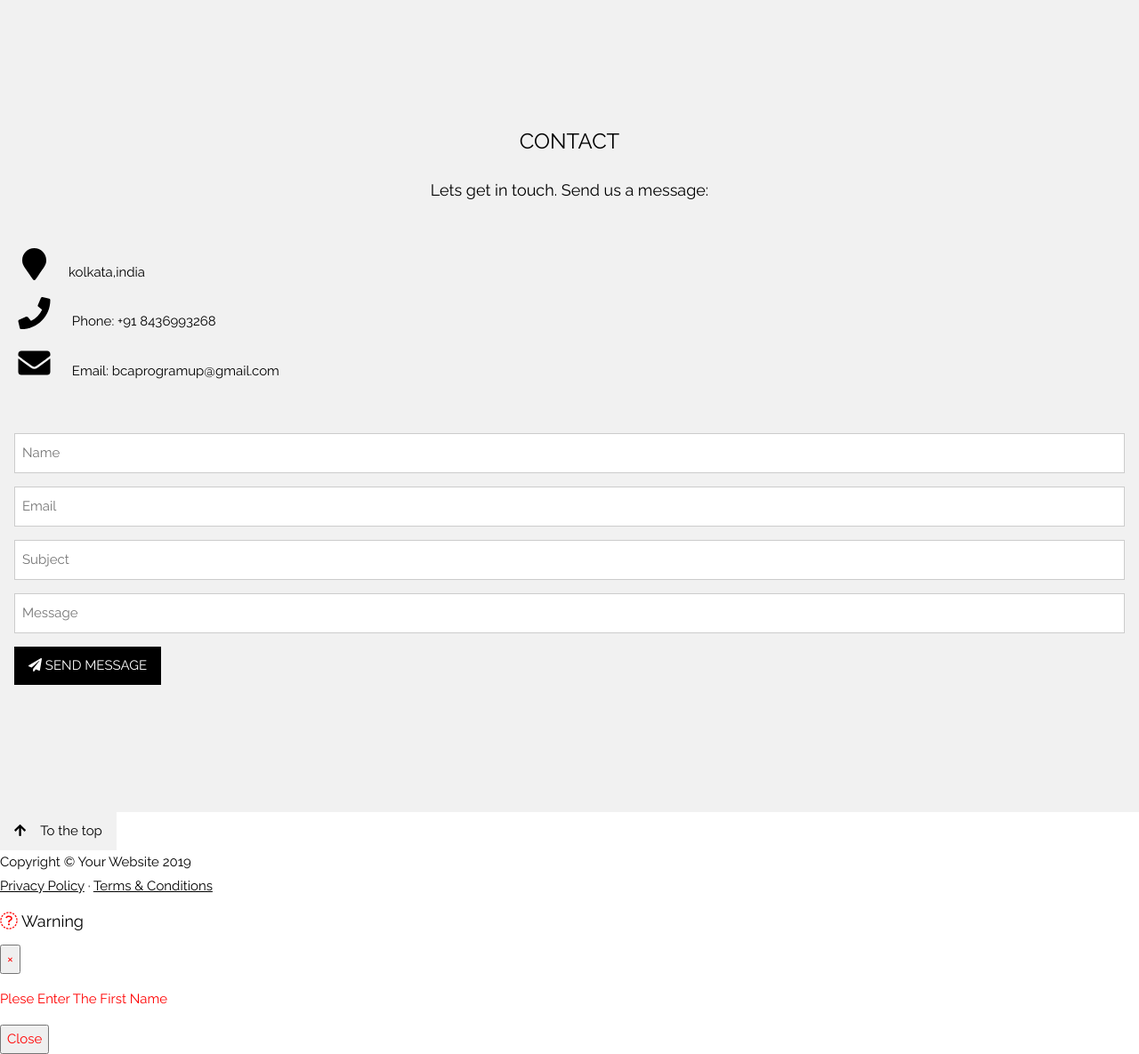
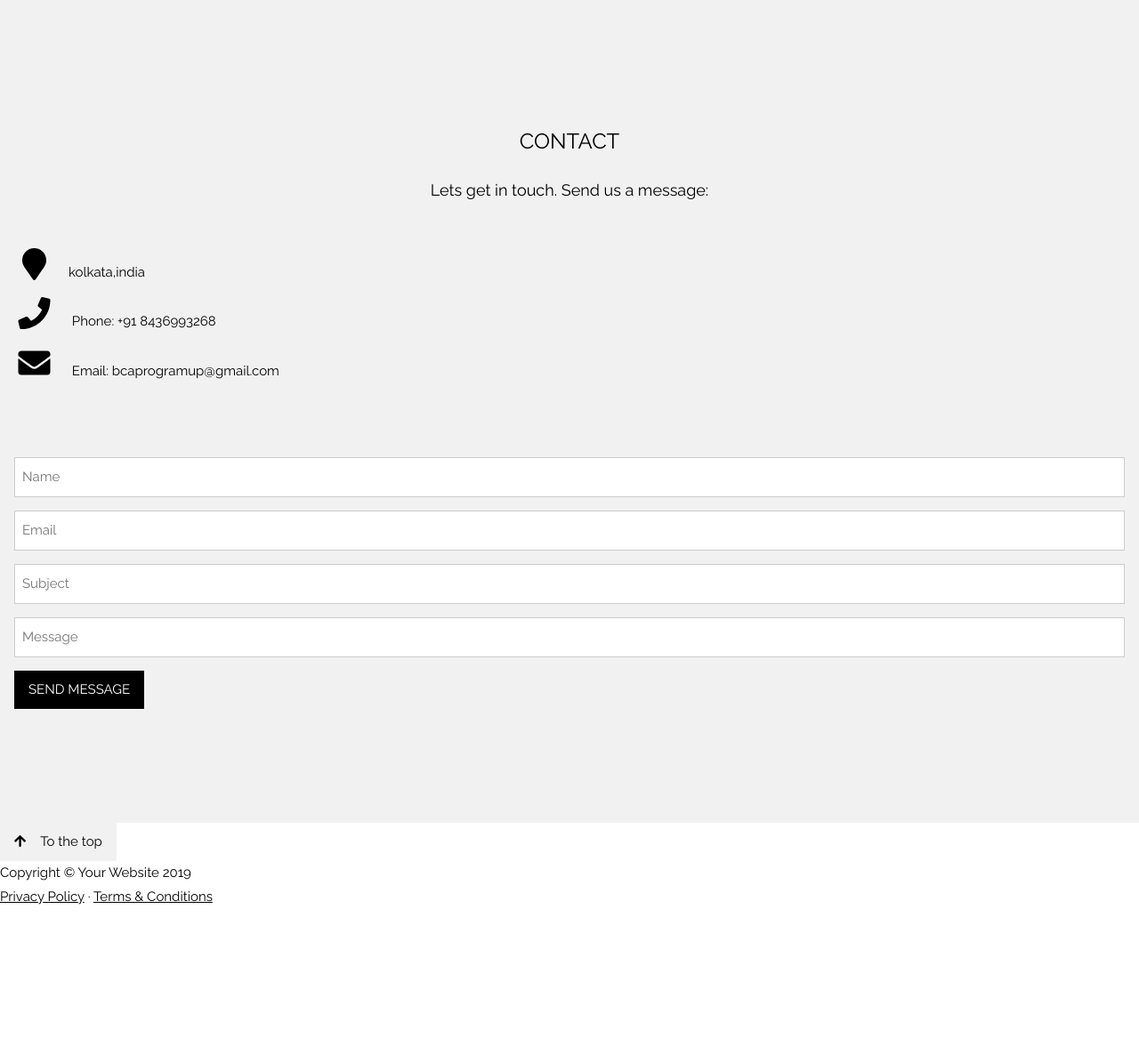
Before and after one commit to Kushal2019/webchat, a PHP site: the page made by project/New folder/index.php in a window 1280 px wide. Shown: the part 1470-2655 px from the top of the page at 89% size. After the commit the page ends 2487 px from the top, so only its background shows below. Run offline with PHP 8.4, Linux system fonts and the light colour scheme; some libraries are stand-ins or nearby versions.

Commit message:
update by soumen

```diff
--- a/project/New folder/index.php
+++ b/project/New folder/index.php
@@ -1,5 +1,6 @@
 <!DOCTYPE html>
 <html>
+<head>
 <title>Web chat</title>
  <meta charset="UTF-8">
 <meta name="viewport" content="width=device-width, initial-scale=1">
@@ -9,7 +10,8 @@
  <script src="https://cdnjs.cloudflare.com/ajax/libs/font-awesome/5.11.2/js/all.min.js" crossorigin="anonymous"></script>
         <script src="//ajax.googleapis.com/ajax/libs/angularjs/1.4.3/angular.min.js"></script>
 
-<script src="../js/in.js"></script>
+
+<script type="text/javascript" src="../js/in.js"></script>
  <link href="css/style.css" rel="stylesheet" />
 <style>
 body,h1,h2,h3,h4,h5,h6 {font-family: "Raleway", sans-serif}
@@ -31,6 +33,7 @@ body, html {
   padding: 16px;
 }
 </style>
+</head>
 <body>
 
 <!-- Navbar (sit on top) -->
@@ -109,16 +112,13 @@ body, html {
     <p><i class="fa fa-phone fa-fw w3-xxlarge w3-margin-right"></i> Phone: +91 8436993268</p>
     <p><i class="fa fa-envelope fa-fw w3-xxlarge w3-margin-right"> </i> Email: bcaprogramup@gmail.com</p>
     <br>
-    <form action="" target="_blank">
-      <p><input class="w3-input w3-border" type="text" placeholder="Name" name="inputFirstName" ></p>
-      <p><input class="w3-input w3-border" type="text" placeholder="Email" name="inputEmailAddress"></p>
-      <p><input class="w3-input w3-border" type="text" placeholder="Subject" name="Subject"></p>
-      <p><input class="w3-input w3-border" type="text" placeholder="Message" name="Message" onclick="return check()"></p>
-      <p>
-        <button class="w3-button w3-black" type="submit" onclick="return check()">
-          <i class="fa fa-paper-plane"></i> SEND MESSAGE
-        </button>
-      </p>
+    <div id="msgshow" name="msgshow" style="color:red;"></div><br>
+    <form method="post">
+      <p><input class="w3-input w3-border" type="text" placeholder="Name" name="inputFirstName" id="inputFirstName" ></p>
+      <p><input class="w3-input w3-border" type="text" placeholder="Email" name="inputEmailAddress" id="inputEmailAddress"></p>
+      <p><input class="w3-input w3-border" type="text" placeholder="Subject" name="Subject" id="Subject"></p>
+      <p><input class="w3-input w3-border" type="text" placeholder="Message" name="Message" id="Message"></p>
+        <input type="submit" class="w3-button w3-black" onclick="return check()" value="SEND MESSAGE" name="sub" >
     </form>
     <!-- Image of location/map -->
 
@@ -128,31 +128,14 @@ body, html {
 <!-- Footer -->
 
   <a href="#home" class="w3-button w3-light-grey" style="margin:right;" ><i class="fa fa-arrow-up w3-margin-right"></i>To the top</a>
-<div id="layoutAuthentication_footer">
+
                <?php
                include('../pagesfile/footer.php');
                ?>
-            </div>
 
-        <div class="modal fade" id="myModal2" role="dialog">
-    <div class="modal-dialog modal-sm">
-      <div class="modal-content">
-        <div class="modal-header">
 
-          <h5 class="modal-title"><i class="fa fa-warning" style="font-size:20px;color:red"></i> Warning</h5>
-          <button type="button" class="close" data-dismiss="modal" id="bt1" style="color:red;">&times;</button>
-        </div>
-        <div class="modal-body">
-          <p id="msg1" style="color:red;">Plese Enter The First Name </p>
-        </div>
-        <div class="modal-footer">
-            <button type="button" class="btn btn-default" data-dismiss="modal" id="bt" onclick="javascript:document.getElementById('inputFirstName').focus();" style="color:red;">Close</button>
-        </div>
-      </div>
-    </div>
-  </div>
- <script src="https://code.jquery.com/jquery-3.4.1.min.js" crossorigin="anonymous"></script>
- <script src="https://stackpath.bootstrapcdn.com/bootstrap/4.3.1/js/bootstrap.bundle.min.js" crossorigin="anonymous"></script>
+
+
 <script>
 // Modal Image Gallery
 function onClick(element) {
@@ -179,6 +162,9 @@ function w3_close() {
     mySidebar.style.display = "none";
 }
 </script>
-
+  <script src="https://code.jquery.com/jquery-3.4.1.min.js" crossorigin="anonymous"></script>
+        <script src="https://stackpath.bootstrapcdn.com/bootstrap/4.3.1/js/bootstrap.bundle.min.js" crossorigin="anonymous"></script>
+        <script src="https://code.jquery.com/jquery-3.4.1.min.js" crossorigin="anonymous"></script>
+ <script src="https://stackpath.bootstrapcdn.com/bootstrap/4.3.1/js/bootstrap.bundle.min.js" crossorigin="anonymous"></script>
 </body>
 </html>
--- a/project/js/in.js
+++ b/project/js/in.js
@@ -1,27 +1,33 @@
-function check()
+ function check()
 {
-	alert("rt");
-	 if(document.getElementById("inputFirstName").value=="")
+   if(document.getElementById("inputFirstName").value=="")
     {
-        document.getElementById("msg1").innerHTML="Plese Enter The first Name";
-        document.getElementById("bt").setAttribute("onclick", "javascript:document.getElementById('inputFirstName').focus();");
-        document.getElementById("bt1").setAttribute("onclick", "javascript:document.getElementById('inputFirstName').focus();");
-        $("#myModal2").modal();
+        document.getElementById("msgshow").innerHTML="Plese Enter The first Name";
         return false;
+    }
+    if(document.getElementById("inputEmailAddress").value=="")
+    {
+        document.getElementById("msgshow").innerHTML="Plese Enter The Email Id";
+        return false;
+
     }
     else
     {
-        //alert('r');
-            var letters =/^[A-Za-z]+$/;
-        if(!document.getElementById("inputFirstName").value.match(letters))
-        {
-            document.getElementById("msg1").innerHTML="Please input alphabet characters only";
-            document.getElementById("bt").setAttribute("onclick", "javascript:document.getElementById('inputFirstName').focus();");
-            document.getElementById("bt1").setAttribute("onclick", "javascript:document.getElementById('inputFirstName').focus();");
-            $("#myModal2").modal();
-            return false;
-           // alert("p");
-        }
-
+       let field=document.getElementById("inputEmailAddress").value;
+            if(!((field.indexOf(".") > 0) && (field.indexOf("@") > 0)) || /[^a-zA-Z0-9.@_-]/.test(field))
+            {
+              document.getElementById("msgshow").innerHTML="Plese the Valid Email Id";
+              return false;
+            }
+    }
+    if(document.getElementById("Subject").value=="")
+    {
+        document.getElementById("msgshow").innerHTML="Plese Enter The Subject";
+        return false;
+    }
+    if(document.getElementById("Message").value=="")
+    {
+       document.getElementById("msgshow").innerHTML="Plese Enter The Messege Body";
+        return false;
     }
 }
--- a/project/register.php
+++ b/project/register.php
@@ -160,7 +160,7 @@ if(isset($_GET['msg']))
                      if(document.getElementById("inputveri").value!=p)
                      {
                       document.getElementById("cdmsg").innerHTML="";
-                        document.getElementById("msg1").innerHTML="Worng Verification Code";
+                        document.getElementById("msg1").innerHTML="Worng Verification Code ";
 
                       $("#myModal2").modal();
                       return false;
```
